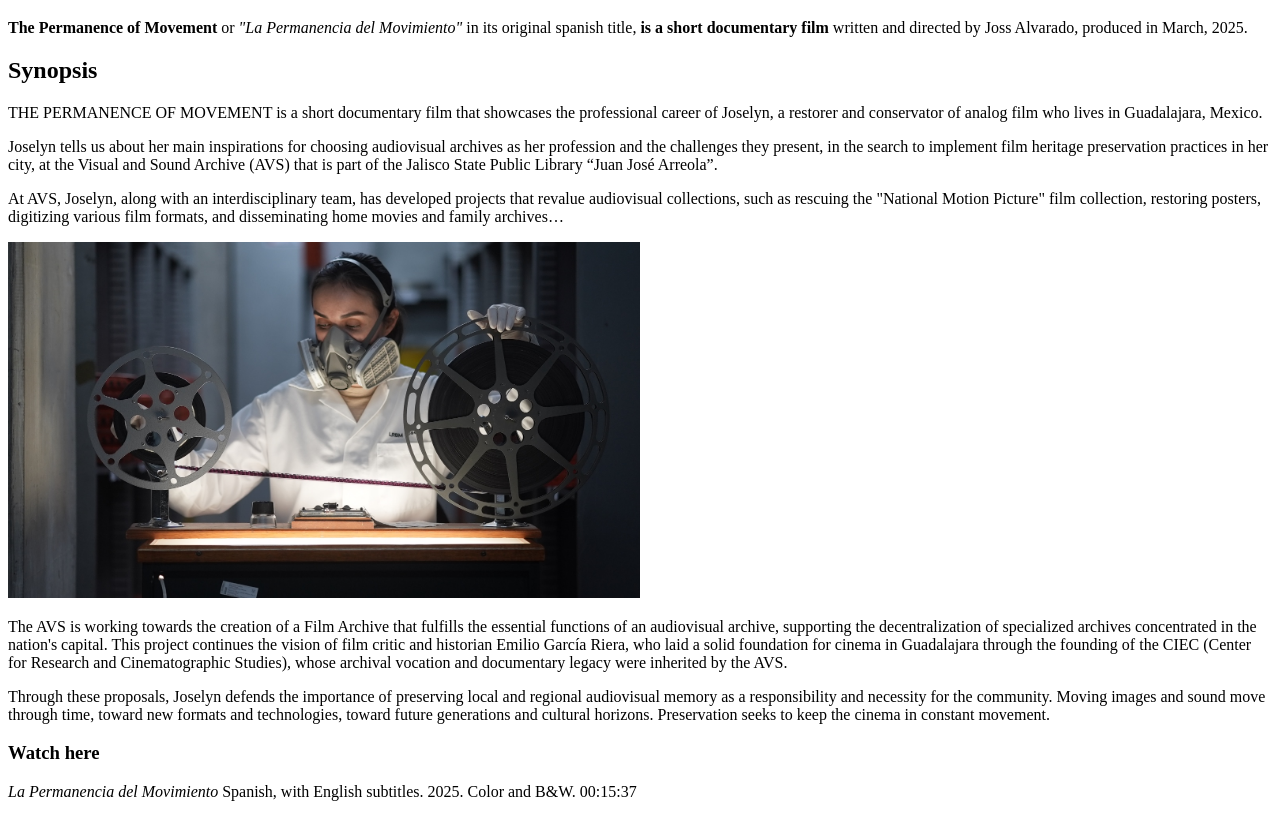
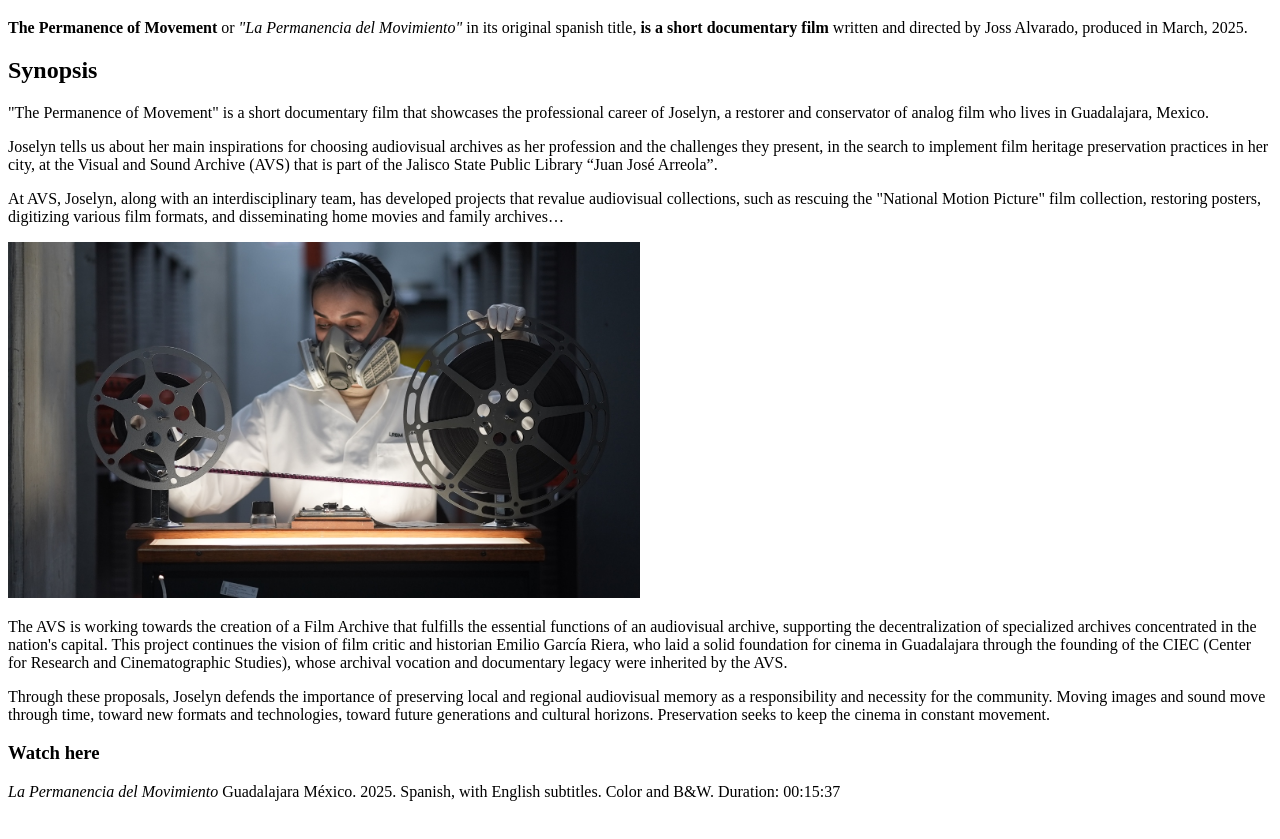
Before and after one commit to JossAlvardo5396/Short-documentary, a plain HTML site: page index.html in a window 1280 px wide. Shown: the part 61-900 px from the top of the page. Drawn offline with Linux system fonts and the light colour scheme; grey boxes are pictures that could not be loaded.

Commit message:
Update index.html
Text arrange

```diff
--- a/index.html
+++ b/index.html
@@ -7,14 +7,18 @@
     <h1 style="color: #1000BD">The Permanence of Movement</h1>
     <p><strong>The Permanence of Movement</strong> or <em>"La Permanencia del Movimiento"</em> in its original spanish title, <strong>is a short documentary film</strong> written and directed by Joss Alvarado, produced in March, 2025.</p>
     <h2>Synopsis</h2>
-    <p>THE PERMANENCE OF MOVEMENT is a short documentary film that showcases the professional career of Joselyn, a restorer and conservator of analog film who lives in Guadalajara, Mexico.</p>
+    <p>"The Permanence of Movement" is a short documentary film that showcases the professional career of Joselyn, a restorer and conservator of analog film who lives in Guadalajara, Mexico.</p>
     <p>Joselyn tells us about her main inspirations for choosing audiovisual archives as her profession and the challenges they present, in the search to implement film heritage preservation practices in her city, at the Visual and Sound Archive (AVS) that is part of the Jalisco State Public Library “Juan José Arreola”.</p>
     <p>At AVS, Joselyn, along with an interdisciplinary team, has developed projects that revalue audiovisual collections, such as rescuing the "National Motion Picture" film collection, restoring posters, digitizing various film formats, and disseminating home movies and family archives…</p>
     <img src="Inspeccion_Film.jpg" width="50%" height="50%">
     <p>The AVS is working towards the creation of a Film Archive that fulfills the essential functions of an audiovisual archive, supporting the decentralization of specialized archives concentrated in the nation's capital. This project continues the vision of film critic and historian Emilio García Riera, who laid a solid foundation for cinema in Guadalajara through the founding of the CIEC (Center for Research and Cinematographic Studies), whose archival vocation and documentary legacy were inherited by the AVS.</p>
     <p>Through these proposals, Joselyn defends the importance of preserving local and regional audiovisual memory as a responsibility and necessity for the community. Moving images and sound move through time, toward new formats and technologies, toward future generations and cultural horizons. Preservation seeks to keep the cinema in constant movement.</p>
     <h3>Watch here</h3>
-    <p><em>La Permanencia del Movimiento</em> Spanish, with English subtitles. 2025. Color and B&W. 00:15:37 </p>
+    <p><em>La Permanencia del Movimiento</em>
+      Guadalajara México. 2025.
+      Spanish, with English subtitles.
+      Color and B&W.
+      Duration: 00:15:37 </p>
     <p><div style="padding:56.25% 0 0 0;position:relative;"><iframe src="https://player.vimeo.com/video/1114736920?badge=0&amp;autopause=0&amp;player_id=0&amp;app_id=58479&amp;autoplay=1" frameborder="0" allow="autoplay; fullscreen; picture-in-picture; clipboard-write; encrypted-media; web-share" referrerpolicy="strict-origin-when-cross-origin" style="position:absolute;top:0;left:0;width:100%;height:100%;" title="La_Permanencia_del_Movimiento_sub(1080p)"></iframe></div><script src="https://player.vimeo.com/api/player.js"></script></p>
   </body>
 </html>
```
